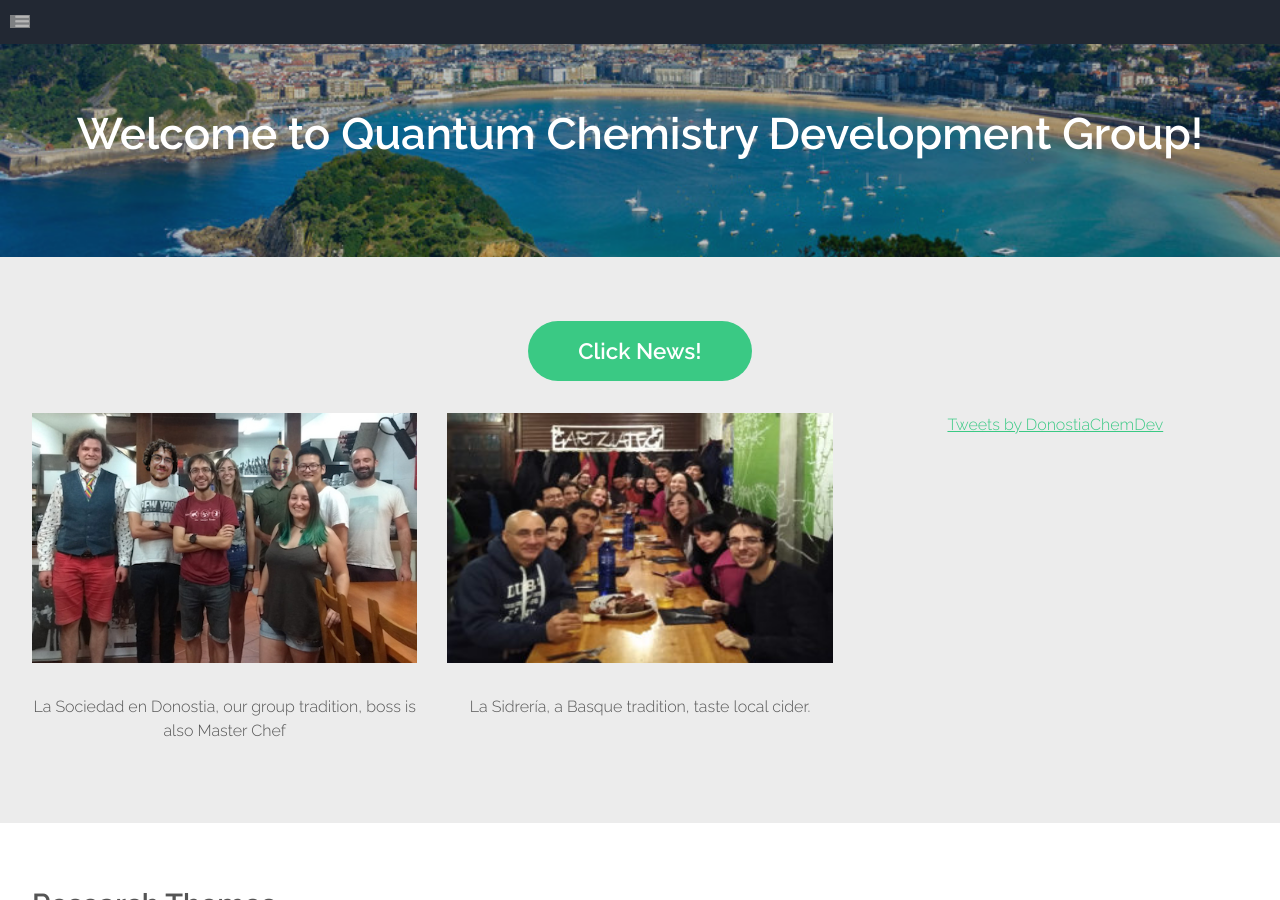
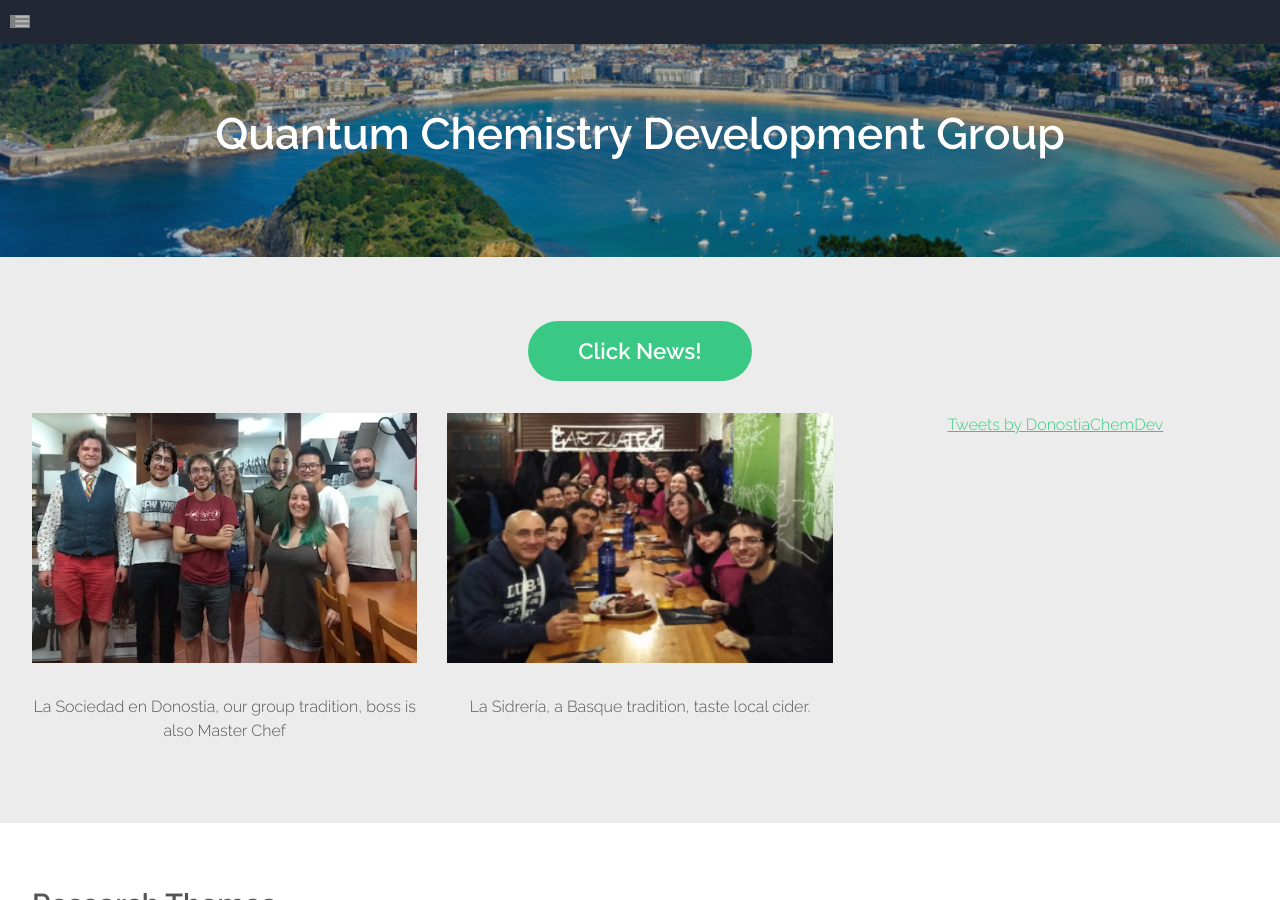
Before and after one commit to old-jekyll-templates/Horizons-Jekyll-Theme, a Jekyll site: the page built from index.html, in a window 1280 px wide and 900 px high. Built offline with Jekyll 4.4.1, drawn with Linux system fonts in a browser that asks for light colours; the list of posts is cut into pages by our own code; comment, search, counter and statistics services are not loaded; grey boxes are pictures that could not be loaded.

Commit message:
Update landing.html

```diff
--- a/_layouts/landing.html
+++ b/_layouts/landing.html
@@ -16,7 +16,7 @@ layout: default
 							<div class="container">
 								<section>
 									<header class="major">
-										<h2>Welcome to Quantum Chemistry Development Group!</h2>
+										<h2>Quantum Chemistry Development Group</h2>
 										<!--  class="byline">&hellip; -->
 										<!-- <span class="byline">DIPC</span> -->
 									</header>
```
